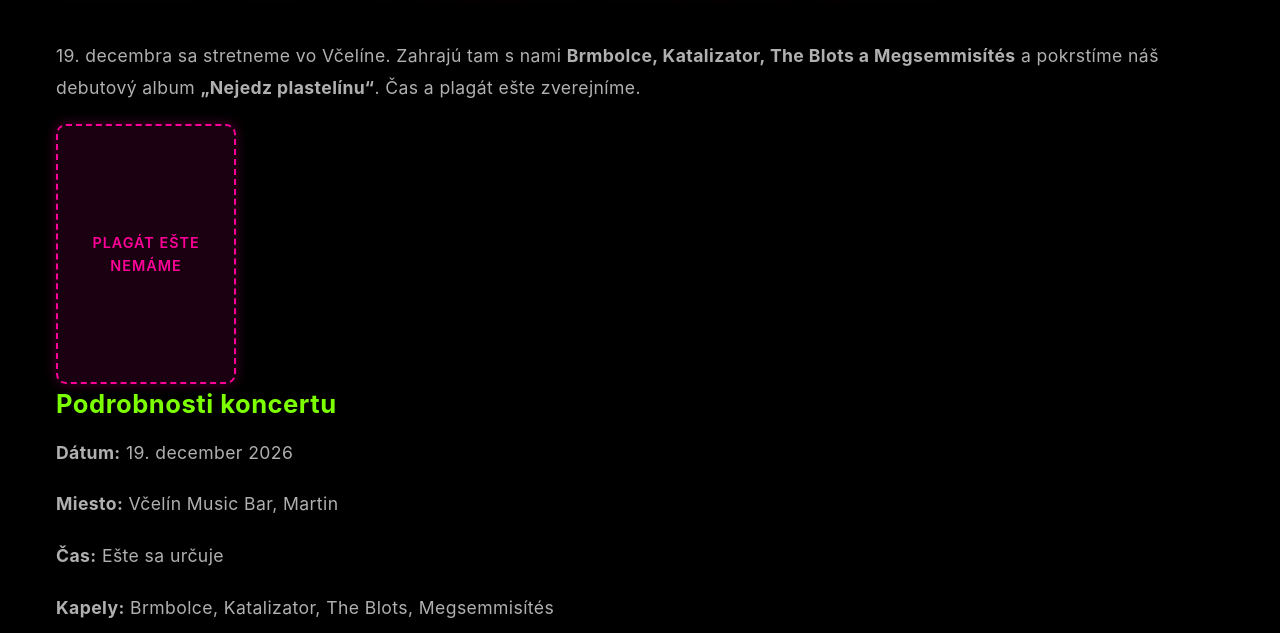
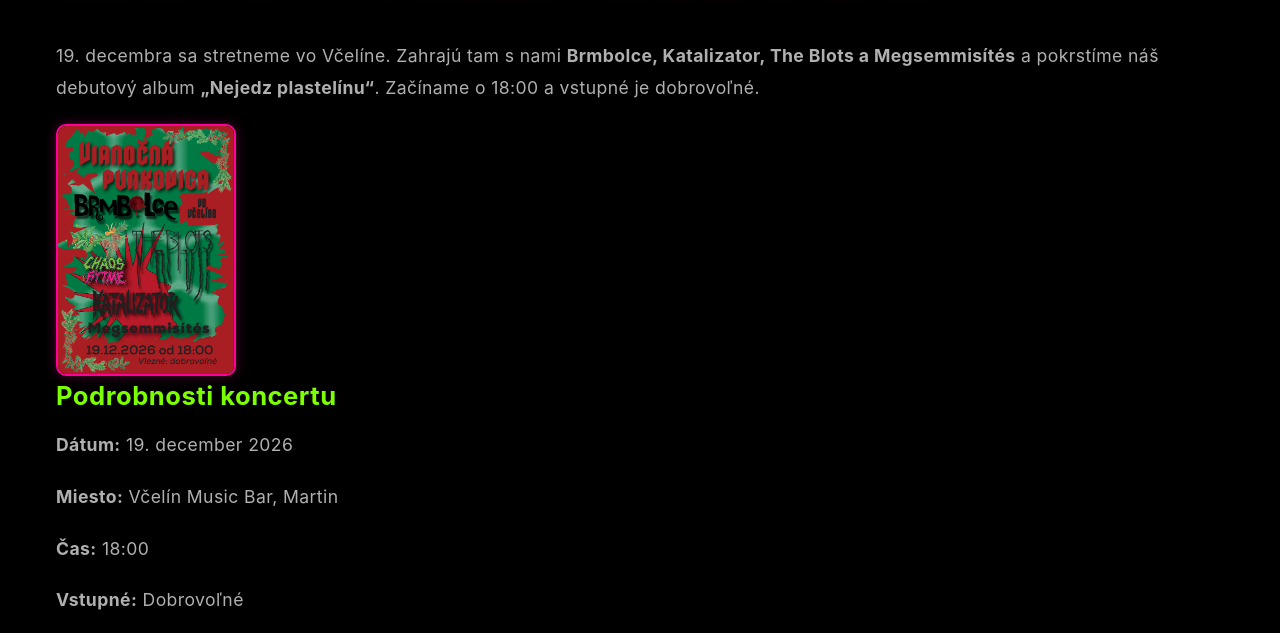
Before and after one commit to tobiasgoffa/chaosvrytme, a plain HTML site: page koncert-vcelin-2026-12-19.html in a window 1280 px wide. Shown: the part 165-798 px from the top of the page. Drawn offline with Linux system fonts and the light colour scheme.

Commit message:
plagat vcelin

```diff
--- a/koncert-vcelin-2026-12-19.html
+++ b/koncert-vcelin-2026-12-19.html
@@ -33,21 +33,19 @@
 <main>
     <section>
         <h1>Martin – Včelín Music Bar</h1>
-        <p>19. decembra sa stretneme vo Včelíne. Zahrajú tam s nami <strong>Brmbolce, Katalizator, The Blots a Megsemmisítés</strong> a pokrstíme náš debutový album <strong>„Nejedz plastelínu“</strong>. Čas a plagát ešte zverejníme.</p>
+        <p>19. decembra sa stretneme vo Včelíne. Zahrajú tam s nami <strong>Brmbolce, Katalizator, The Blots a Megsemmisítés</strong> a pokrstíme náš debutový album <strong>„Nejedz plastelínu“</strong>. Začíname o 18:00 a vstupné je dobrovoľné.</p>
     </section>
     <section>
         <div>
-            <div class="concert-poster placeholder">
-                <span>Plagát ešte nemáme</span>
-            </div>
+            <span class="poster-link" data-full="plagatvcelin19.12.26.png"><img src="plagatvcelin19.12.26.png" alt="Plagát koncertu vo Včelíne 19. decembra 2026" class="concert-poster" /></span>
             <div class="concert-info">
                 <h3>Podrobnosti koncertu</h3>
                 <p><strong>Dátum:</strong> 19. december 2026</p>
                 <p><strong>Miesto:</strong> Včelín Music Bar, Martin</p>
-                <p><strong>Čas:</strong> Ešte sa určuje</p>
+                <p><strong>Čas:</strong> 18:00</p>
+                <p><strong>Vstupné:</strong> Dobrovoľné</p>
                 <p><strong>Kapely:</strong> Brmbolce, Katalizator, The Blots, Megsemmisítés</p>
                 <p><strong>Špeciálna udalosť:</strong> Krst debutového albumu „Nejedz plastelínu“</p>
-                <p><em>Plagát a presný čas zverejníme neskôr.</em></p>
             </div>
         </div>
     </section>
```
Also changed, not shown: index.html (+3 -4 lines), plagatvcelin19.12.26.png (added).
